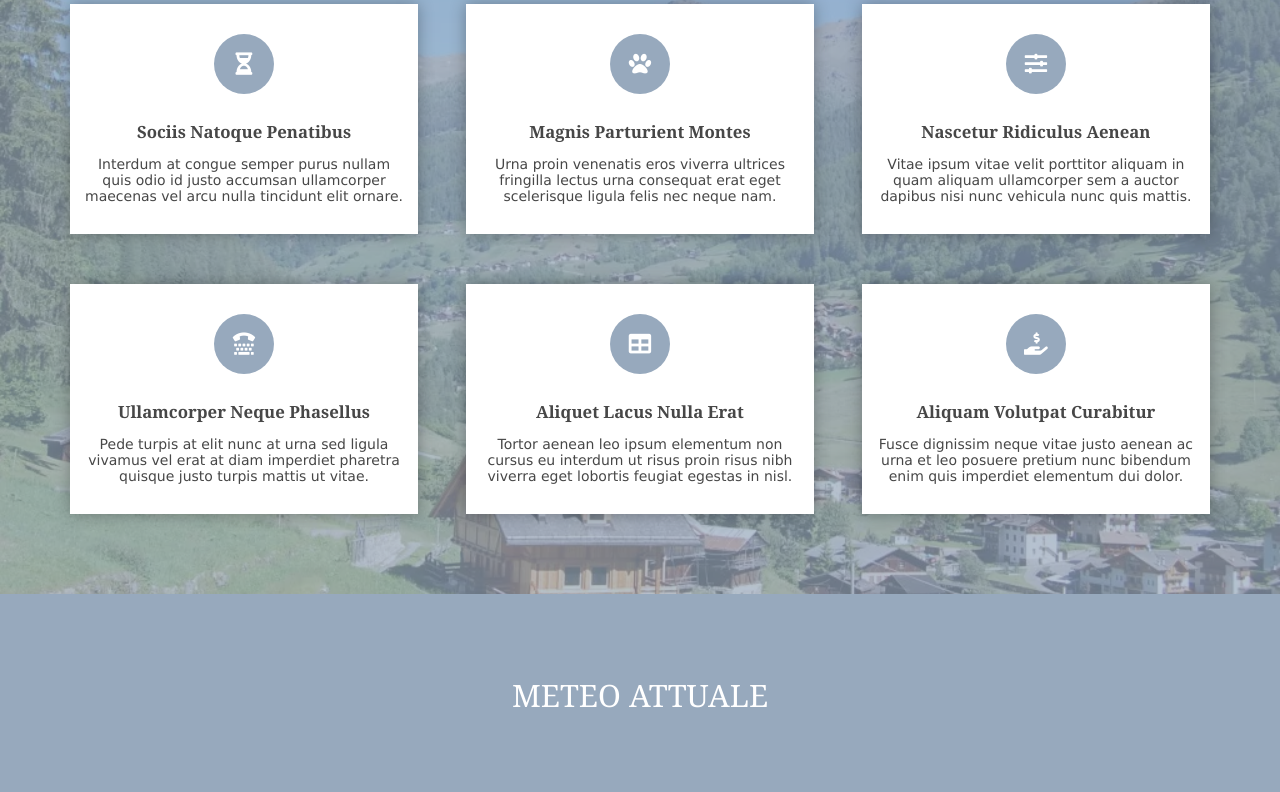
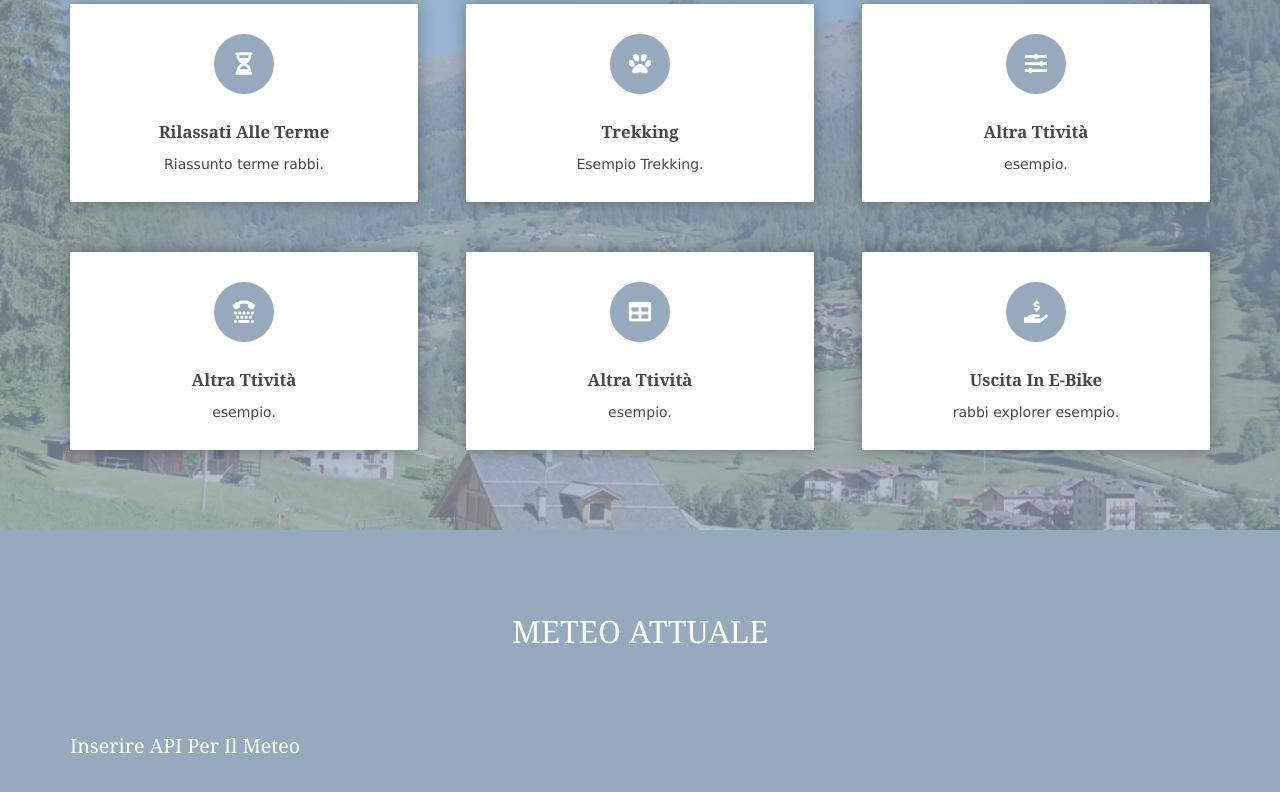
Before and after one commit to simo-hue/B-B-WebSite, a plain HTML site: page index.html in a window 1280 px wide. Shown: the part 1583-2375 px from the top of the page. Drawn offline with Linux system fonts and the light colour scheme.

Commit message:
Update index.html

```diff
--- a/index.html
+++ b/index.html
@@ -102,8 +102,6 @@
         <figcaption class="heading"><a href="pages/StagioneEstiva.html">Stagione Estiva</a></figcaption>
       </figure>
     </section>
-
-    <!-- / main body -->
     <div class="clear"></div>
   </main>
 </div>
@@ -119,38 +117,38 @@
     <ul class="nospace group elements elements-three">
       <li class="one_third">
         <article><a href="#"><i class="fas fa-hourglass-half"></i></a>
-          <h6 class="heading">Sociis natoque penatibus</h6>
-          <p>Interdum at congue semper purus nullam quis odio id justo accumsan ullamcorper maecenas vel arcu nulla tincidunt elit ornare.</p>
+          <h6 class="heading">Rilassati alle Terme</h6>
+          <p>Riassunto terme rabbi.</p>
         </article>
       </li>
       <li class="one_third">
         <article><a href="#"><i class="fas fa-paw"></i></a>
-          <h6 class="heading">Magnis parturient montes</h6>
-          <p>Urna proin venenatis eros viverra ultrices fringilla lectus urna consequat erat eget scelerisque ligula felis nec neque nam.</p>
+          <h6 class="heading">Trekking</h6>
+          <p>Esempio Trekking.</p>
         </article>
       </li>
       <li class="one_third">
         <article><a href="#"><i class="fas fa-sliders-h"></i></a>
-          <h6 class="heading">Nascetur ridiculus aenean</h6>
-          <p>Vitae ipsum vitae velit porttitor aliquam in quam aliquam ullamcorper sem a auctor dapibus nisi nunc vehicula nunc quis mattis.</p>
+          <h6 class="heading">Altra ttività</h6>
+          <p>esempio.</p>
         </article>
       </li>
       <li class="one_third">
         <article><a href="#"><i class="fas fa-tty"></i></a>
-          <h6 class="heading">Ullamcorper neque phasellus</h6>
-          <p>Pede turpis at elit nunc at urna sed ligula vivamus vel erat at diam imperdiet pharetra quisque justo turpis mattis ut vitae.</p>
+          <h6 class="heading">Altra ttività</h6>
+          <p>esempio.</p>
         </article>
       </li>
       <li class="one_third">
         <article><a href="#"><i class="fas fa-table"></i></a>
-          <h6 class="heading">Aliquet lacus nulla erat</h6>
-          <p>Tortor aenean leo ipsum elementum non cursus eu interdum ut risus proin risus nibh viverra eget lobortis feugiat egestas in nisl.</p>
+          <h6 class="heading">Altra ttività</h6>
+          <p>esempio.</p>
         </article>
       </li>
       <li class="one_third">
         <article><a href="#"><i class="fas fa-hand-holding-usd"></i></a>
-          <h6 class="heading">Aliquam volutpat curabitur</h6>
-          <p>Fusce dignissim neque vitae justo aenean ac urna et leo posuere pretium nunc bibendum enim quis imperdiet elementum dui dolor.</p>
+          <h6 class="heading">Uscita in E-Bike</h6>
+          <p>rabbi explorer esempio.</p>
         </article>
       </li>
     </ul>
```
